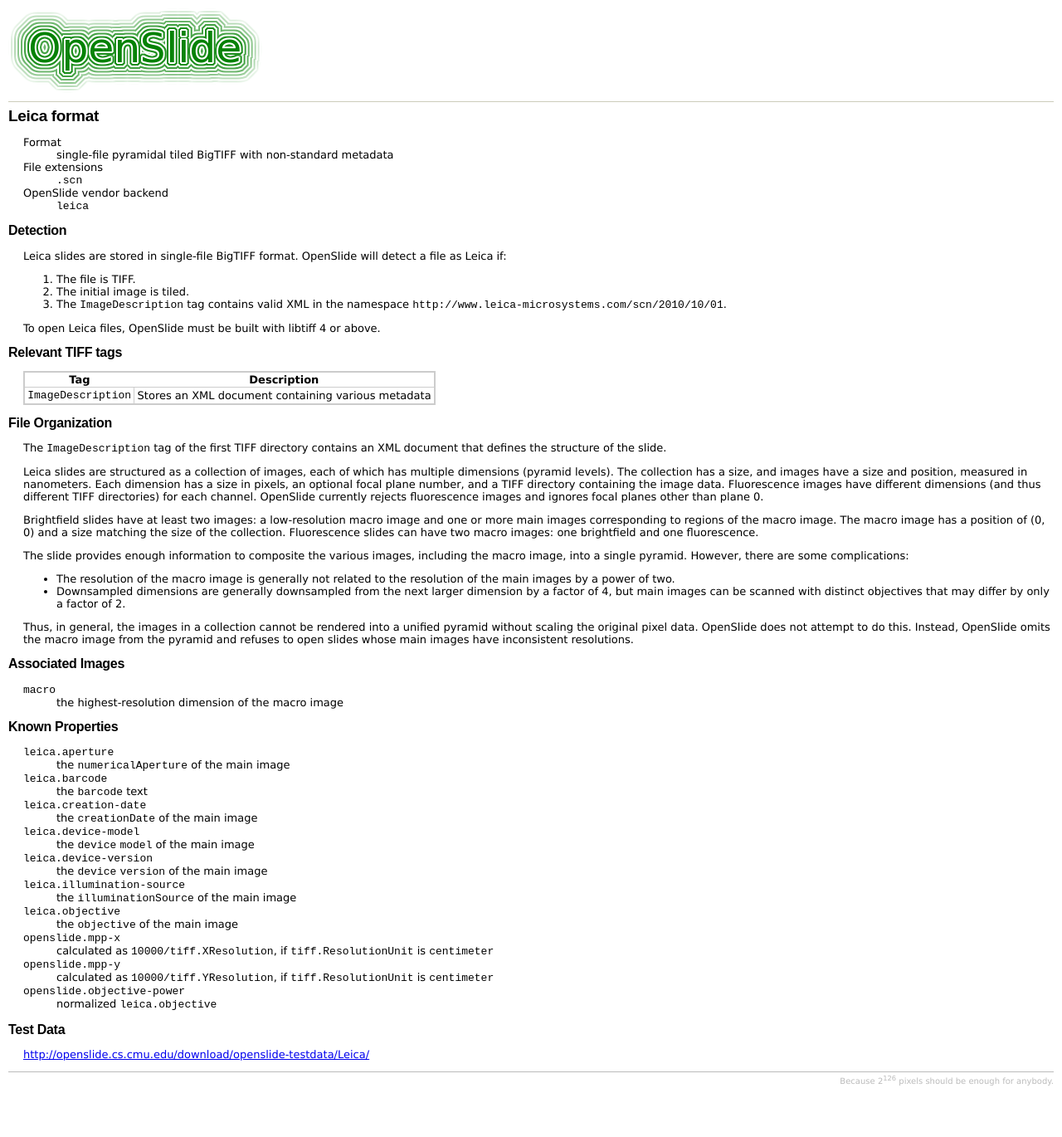
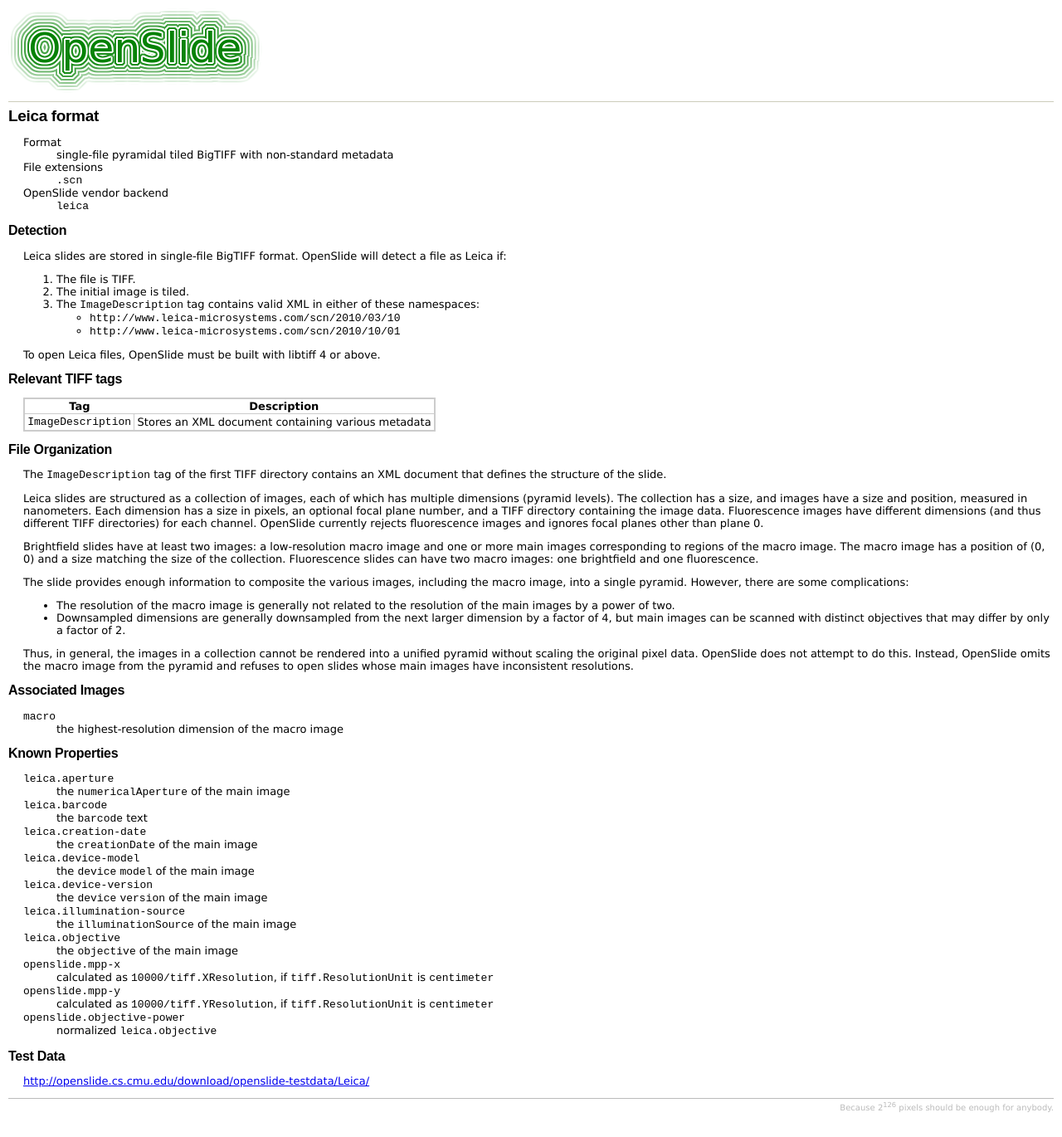
Before and after one commit to openslide/openslide.github.io, a Jekyll site: the page built from formats/leica/index.markdown, in a window 1280 px wide. Shown: the whole page at 83% size. Built offline with Jekyll 4.4.1, drawn with Linux system fonts in a browser that asks for light colours; comment, search, counter and statistics services are not loaded; before the commit the page ends 1338 px from its top, so only the background shows below that.

Commit message:
leica: Support additional XML namespace

```diff
--- a/formats/leica/index.markdown
+++ b/formats/leica/index.markdown
@@ -20,7 +20,9 @@
 
  1. The file is TIFF.
  2. The initial image is tiled.
- 3. The `ImageDescription` tag contains valid XML in the namespace `http://www.leica-microsystems.com/scn/2010/10/01`.
+ 3. The `ImageDescription` tag contains valid XML in either of these namespaces:
+    - `http://www.leica-microsystems.com/scn/2010/03/10`
+    - `http://www.leica-microsystems.com/scn/2010/10/01`
 
 To open Leica files, OpenSlide must be built with libtiff 4 or above.
 
```
